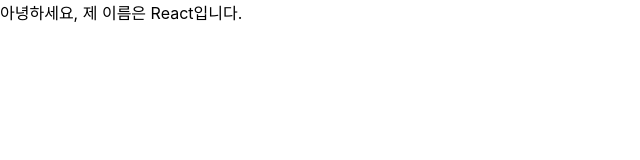
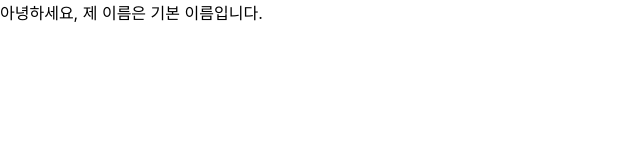
Before and after one commit to Ahyun1023/react.js, a React (Create React App) app in the folder hello-react/: page / in a window 1280 px wide. Shown: the top 160 px of the page, without its empty margins (0-640 px from the left). Built offline with nearby package versions, Linux system fonts and the light colour scheme.

Commit message:
props 기본 설정

```diff
--- a/hello-react/src/App.js
+++ b/hello-react/src/App.js
@@ -4,7 +4,8 @@
 import './App.css'
 
 const App = () => {
-  return <MyComponent name="React" />
+  //return <MyComponent name="React" />
+  return <MyComponent />
 }
 
 /*const App = () => {
```
